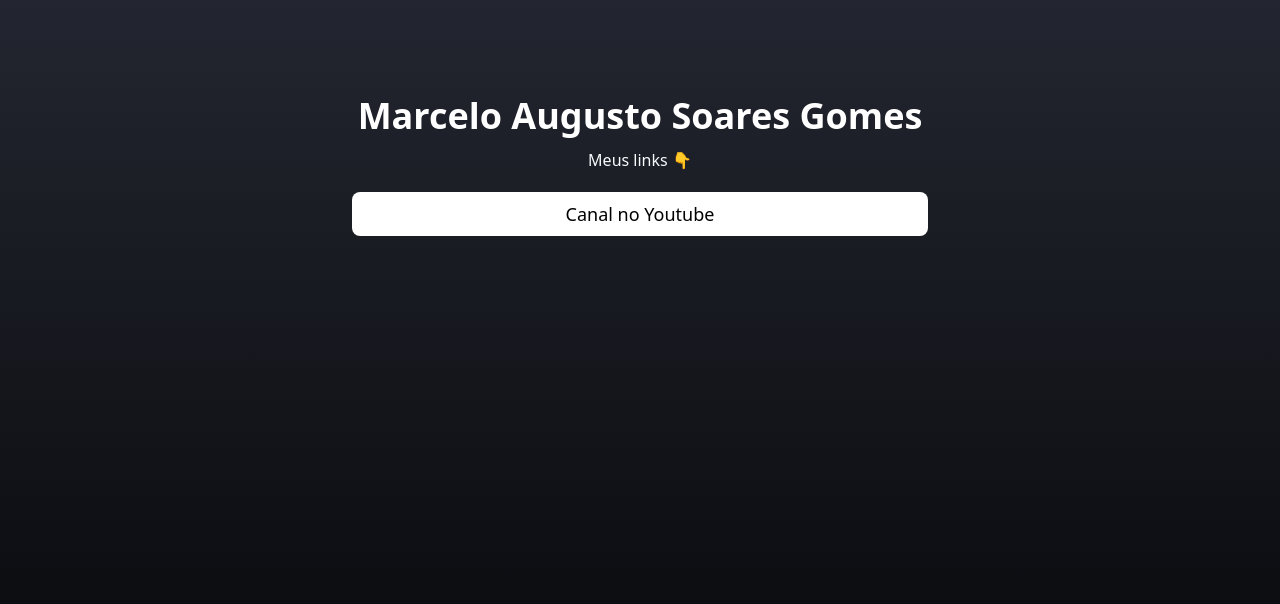
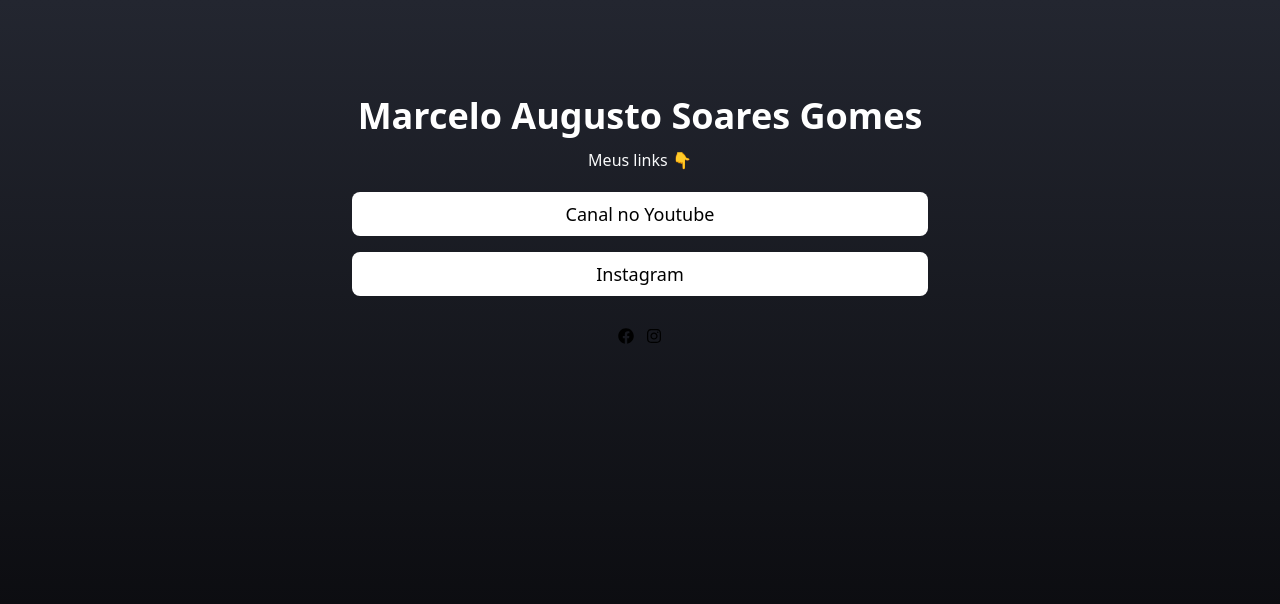
Before and after one commit to marceloAugustoSG/dev-link, a React (Vite) app: page / in a window 1280 px wide. Shown: the top 604 px of the page. Built offline with nearby package versions, Linux system fonts and the light colour scheme.

Commit message:
Pagina de social

```diff
--- /dev/null
+++ b/src/components/social/index.tsx
@@ -0,0 +1,17 @@
+import type { ReactNode } from "react"
+
+interface SocialProps {
+    icon: ReactNode
+    url: string
+
+
+}
+
+export function Social({ url, icon }: SocialProps) {
+    return (
+        <a href={url}
+            rel="noopener noreferrer">
+            {icon}
+        </a>
+    )
+}
--- a/src/pages/home/index.tsx
+++ b/src/pages/home/index.tsx
@@ -1,3 +1,5 @@
+import { Social } from "../../components/social"
+import { FaFacebook, FaInstagram } from "react-icons/fa"
 export default function Home() {
     return (
         <div className="flex flex-col w-fuull py-4 items-center justify-center">
@@ -10,8 +12,14 @@
                         <p className="md:text-lg text-base">Canal no Youtube</p>
                     </a>
                 </section>
+                <section className="bg-white mb-4 w-full py-2 rounded-lg select-none transition-transform hover:scale-105 cursor-pointer">
+                    <a>
+                        <p className="md:text-lg text-base">Instagram</p>
+                    </a>
+                </section>
                 <footer className="flex justify-center gap-3 my-4">
-
+                    <Social icon={<FaFacebook />} url="https://www.facebook.com/" />
+                    <Social icon={<FaInstagram />} url="https://www.instagram.com/" />
                 </footer>
             </main>
 
```
